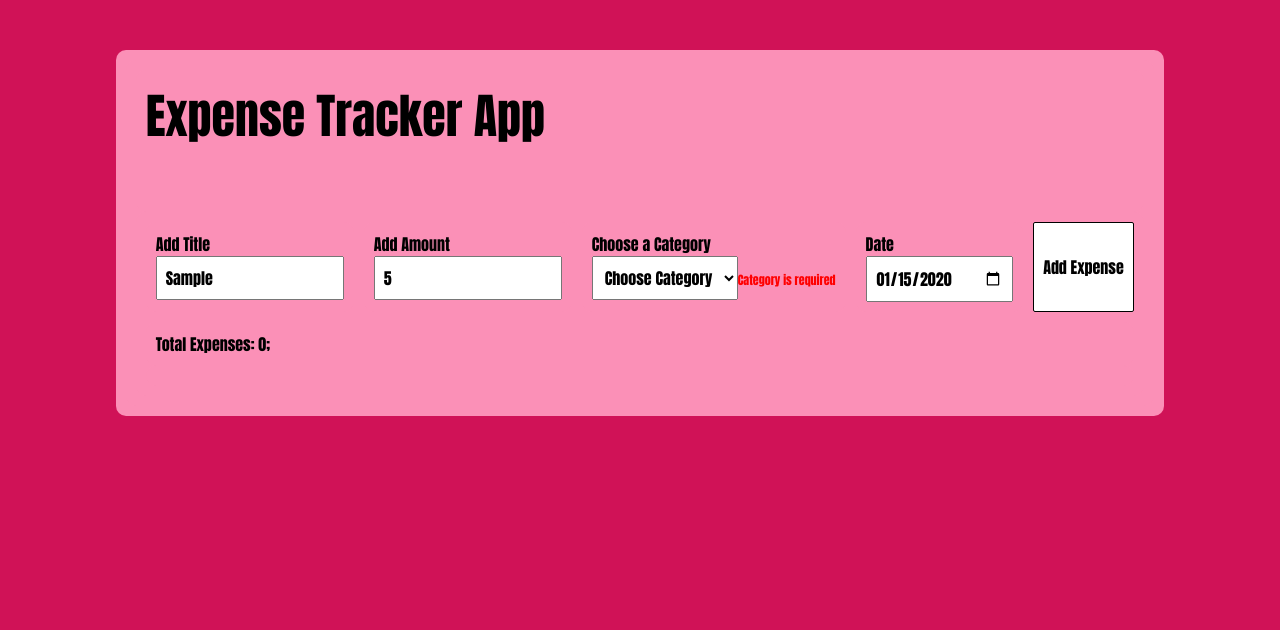
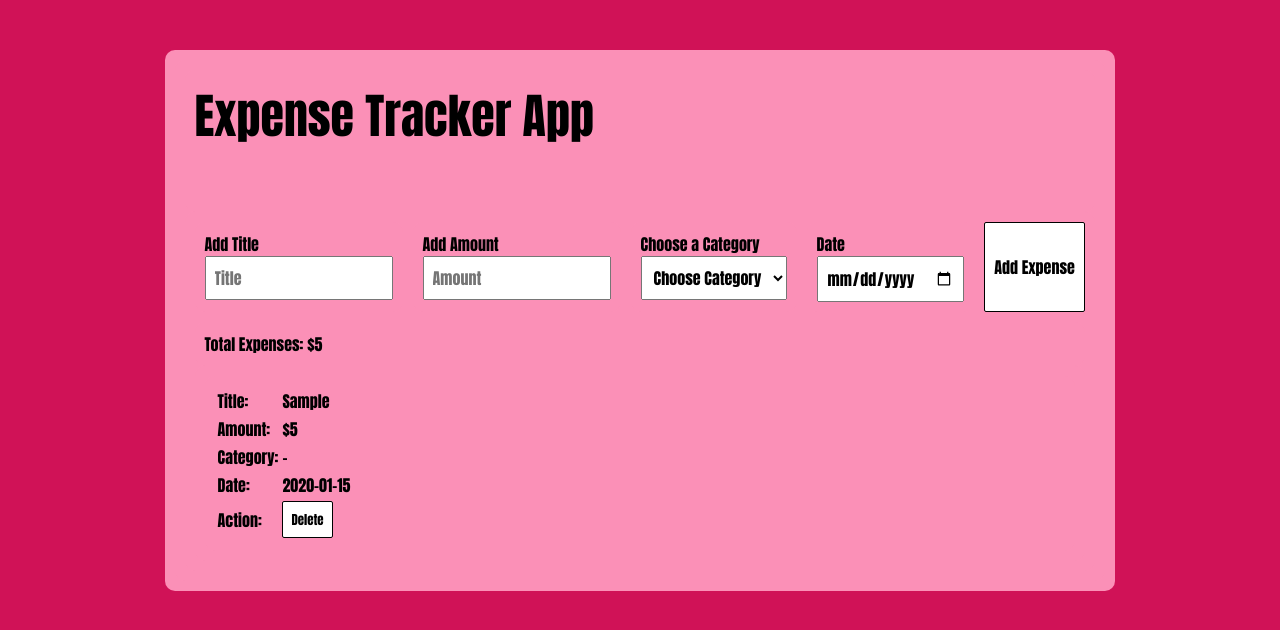
Before and after one commit to besailazi/Assignment_3, a React (Vite) app: page / in a window 1280 px wide. Both pictures are taken after typing "Sample", "5", "2020-01-15" into the empty fields and a click on the button "Add Expense". Shown: the top 630 px of the page. Built offline with nearby package versions, Linux system fonts and the light colour scheme.

Commit message:
make category optional

```diff
--- a/src/components/ExpenseForm/ExpenseForm.jsx
+++ b/src/components/ExpenseForm/ExpenseForm.jsx
@@ -1,19 +1,16 @@
 import React, { useState } from 'react';
 import './ExpenseForm.css';
-
 
 const ExpenseForm = ({ addExpense }) => {
   const [title, setTitle] = useState('');
   const [amount, setAmount] = useState('');
   const [date, setDate] = useState('');
-  const [category, setCategory] = useState('-');
+  const [category, setCategory] = useState('-'); // Default value changed to "-"
   const [errors, setErrors] = useState({});
 
-  // Function to handle form submission
   const handleSubmit = (e) => {
     e.preventDefault();
 
-    // Validation for title input
     if (!title.trim()) {
       setErrors((prevErrors) => ({
         ...prevErrors,
@@ -22,7 +19,6 @@ const ExpenseForm = ({ addExpense }) => {
       return;
     }
 
-    // Validation for amount input
     if (!amount.trim()) {
       setErrors((prevErrors) => ({
         ...prevErrors,
@@ -31,7 +27,6 @@ const ExpenseForm = ({ addExpense }) => {
       return;
     }
 
-    // Validation for date input
     if (!date.trim()) {
       setErrors((prevErrors) => ({
         ...prevErrors,
@@ -40,27 +35,16 @@ const ExpenseForm = ({ addExpense }) => {
       return;
     }
 
-    // Validation for category selection
-    if (category === '-') {
-      setErrors((prevErrors) => ({
-        ...prevErrors,
-        category: 'Category is required',
-      }));
-      return;
-    }
-
-    addExpense({ title, amount, category, date  });
-
+    addExpense({ title, amount, category, date });
 
     setTitle('');
     setAmount('');
-    setCategory('-');
+    setCategory('-'); // Reset category to "-"
     setDate('');
     setErrors({});
   };
 
   return (
-
     <form onSubmit={handleSubmit}>
       <div>
         <label>Add Title</label>
@@ -108,8 +92,6 @@ const ExpenseForm = ({ addExpense }) => {
       </div>
       <button className='submit-button' type="submit">Add Expense</button>
     </form>
-
-
   );
 };
 
--- a/src/components/ExpenseItem/ExpenseItem.jsx
+++ b/src/components/ExpenseItem/ExpenseItem.jsx
@@ -4,13 +4,34 @@ import './ExpenseItem.css';
 const ExpenseItem = ({ expense, deleteExpense }) => {
   return (
     // Container for each expense item
-    <ul className='add-expense-container'>
-      <li>{expense.title}</li>
-      <li>{expense.amount}</li>
-      <li>{expense.category}</li>
-      <li>{expense.date}</li>
-      <button className='delete-button' onClick={() => deleteExpense(expense.id)}>Delete</button>
-    </ul>
+    <div className='expense-item-container'>
+      <table>
+        <tbody>
+          <tr>
+            <td>Title:</td>
+            <td>{expense.title}</td>
+          </tr>
+          <tr>
+            <td>Amount:</td>
+            <td>${expense.amount}</td>
+          </tr>
+          <tr>
+            <td>Category:</td>
+            <td>{expense.category}</td>
+          </tr>
+          <tr>
+            <td>Date:</td>
+            <td>{expense.date}</td>
+          </tr>
+          <tr>
+            <td>Action:</td>
+            <td>
+              <button className='delete-button' onClick={() => deleteExpense(expense.id)}>Delete</button>
+            </td>
+          </tr>
+        </tbody>
+      </table>
+    </div>
   );
 };
 
--- a/src/components/ExpenseList/ExpenseList.jsx
+++ b/src/components/ExpenseList/ExpenseList.jsx
@@ -1,7 +1,10 @@
 import React from 'react';
+
 import ExpenseItem from '../ExpenseItem/ExpenseItem';
 
 const ExpenseList = ({ expenses, deleteExpense }) => {
+
+
   return (
     // Container for the list of expenses
     <div>
--- a/src/components/TotalExpense/TotalExpense.jsx
+++ b/src/components/TotalExpense/TotalExpense.jsx
@@ -4,7 +4,7 @@ import React from 'react';
 const TotalExpense = ({ expenses }) => {
   const total = expenses.reduce((acc, expense) => acc + parseFloat(expense.amount), 0);
 
-  return <div>Total Expenses: {total};</div>;
+  return <div>Total Expenses: ${total}</div>;
 };
 
 export default TotalExpense;
```
